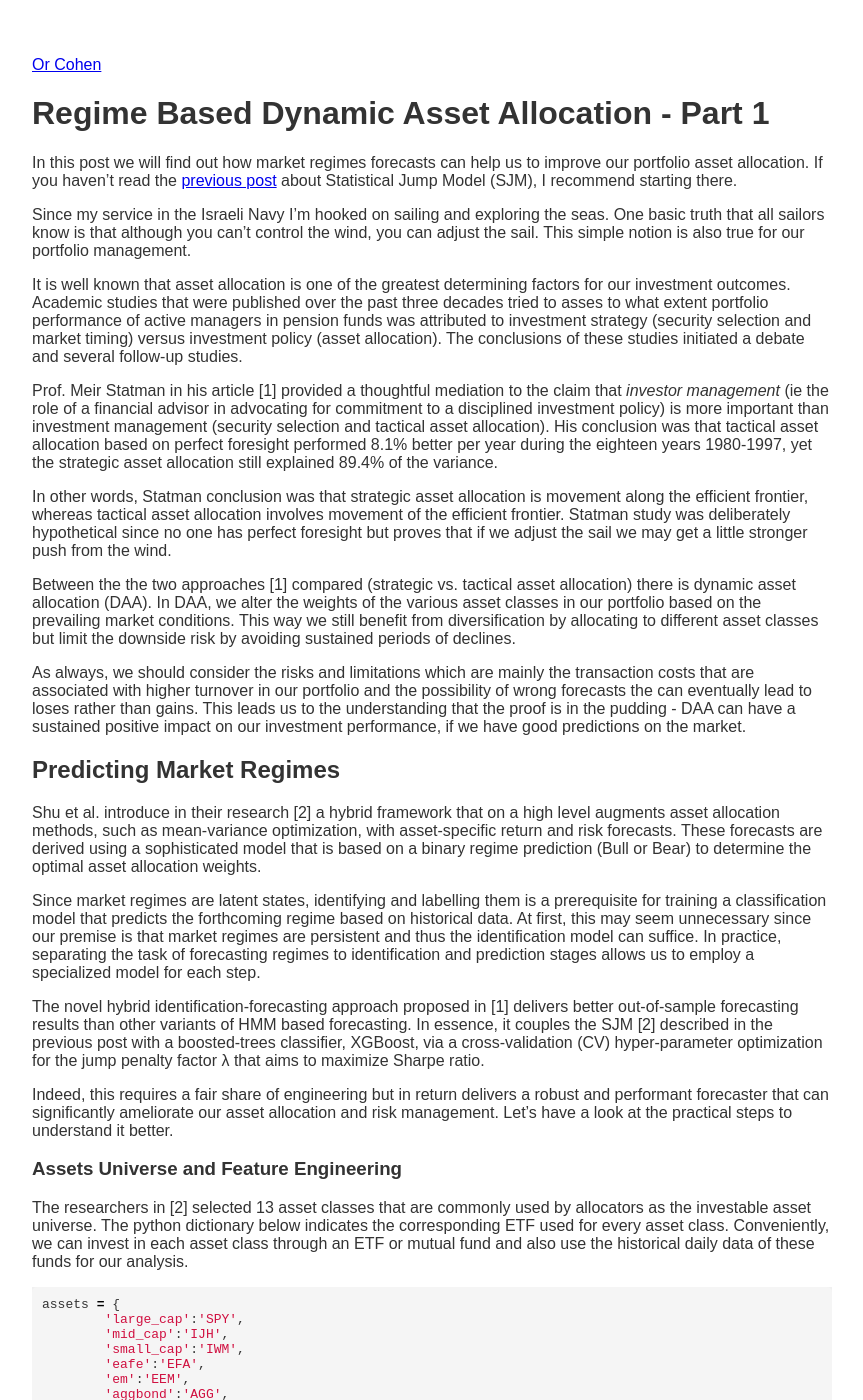
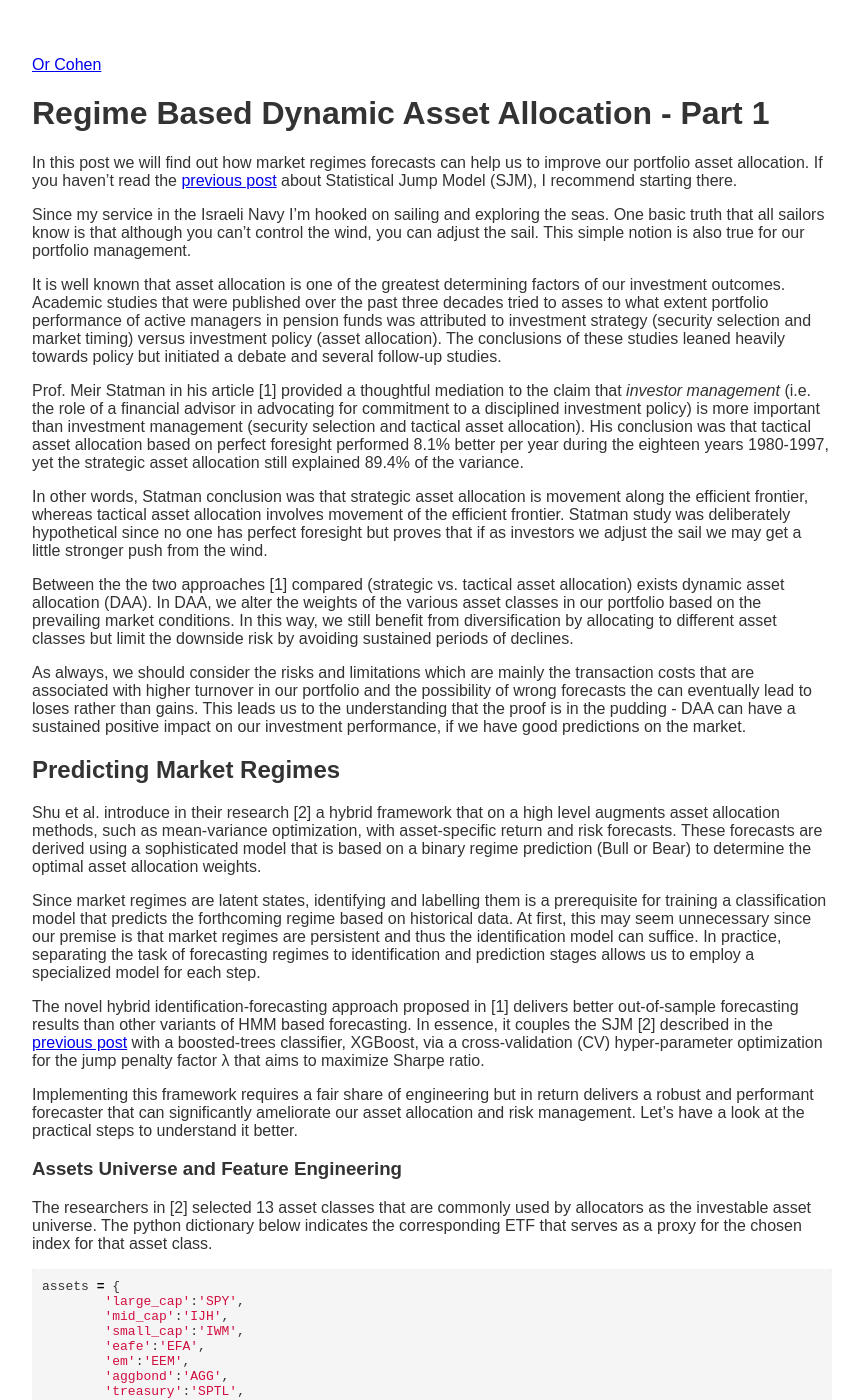
Before and after one commit to Cohen-Or/cohen-or.github.io, a Jekyll site: the page built from posts/rsaa1.md, in a window 1280 px wide and 1400 px high. Shown: the whole window, without its empty margins (208-1071 px from the left). Built offline with Jekyll 4.4.1, drawn with Linux system fonts in a browser that asks for light colours; our own code applies the rules of GitHub Pages for plain Markdown files; formulas are drawn with MathJax 3; some of the changed text lies outside the part shown.

Commit message:
Update rsaa1.md

````diff
--- a/posts/rsaa1.md
+++ b/posts/rsaa1.md
@@ -4,13 +4,13 @@
 
 Since my service in the Israeli Navy I'm hooked on sailing and exploring the seas. One basic truth that all sailors know is that although you can't control the wind, you can adjust the sail. This simple notion is also true for our portfolio management.
 
-It is well known that asset allocation is one of the greatest determining factors for our investment outcomes. Academic studies that were published over the past three decades tried to asses to what extent portfolio performance of active managers in pension funds was attributed to investment strategy (security selection and market timing) versus investment policy (asset allocation). The conclusions of these studies initiated a debate and several follow-up studies.
+It is well known that asset allocation is one of the greatest determining factors of our investment outcomes. Academic studies that were published over the past three decades tried to asses to what extent portfolio performance of active managers in pension funds was attributed to investment strategy (security selection and market timing) versus investment policy (asset allocation). The conclusions of these studies leaned heavily towards policy but initiated a debate and several follow-up studies.
 
-Prof. Meir Statman in his article [1] provided a thoughtful mediation to the claim that _investor management_ (ie the role of a financial advisor in advocating for commitment to a disciplined investment policy) is more important than investment management (security selection and tactical asset allocation). His conclusion was that tactical asset allocation based on perfect foresight performed 8.1% better per year during the eighteen years 1980-1997, yet the strategic asset allocation still explained 89.4% of the variance.
+Prof. Meir Statman in his article [1] provided a thoughtful mediation to the claim that _investor management_ (i.e. the role of a financial advisor in advocating for commitment to a disciplined investment policy) is more important than investment management (security selection and tactical asset allocation). His conclusion was that tactical asset allocation based on perfect foresight performed 8.1% better per year during the eighteen years 1980-1997, yet the strategic asset allocation still explained 89.4% of the variance.
 
-In other words, Statman conclusion was that strategic asset allocation is movement along the efficient frontier, whereas tactical asset allocation involves movement of the efficient frontier. Statman study was deliberately hypothetical since no one has perfect foresight but proves that if we adjust the sail we may get a little stronger push from the wind.
+In other words, Statman conclusion was that strategic asset allocation is movement along the efficient frontier, whereas tactical asset allocation involves movement of the efficient frontier. Statman study was deliberately hypothetical since no one has perfect foresight but proves that if as investors we adjust the sail we may get a little stronger push from the wind.
 
-Between the the two approaches [1] compared (strategic vs. tactical asset allocation) there is dynamic asset allocation (DAA). In DAA, we alter the weights of the various asset classes in our portfolio based on the prevailing market conditions. This way we still benefit from diversification by allocating to different asset classes but limit the downside risk by avoiding sustained periods of declines.
+Between the the two approaches [1] compared (strategic vs. tactical asset allocation) exists dynamic asset allocation (DAA). In DAA, we alter the weights of the various asset classes in our portfolio based on the prevailing market conditions. In this way, we still benefit from diversification by allocating to different asset classes but limit the downside risk by avoiding sustained periods of declines.
 
 As always, we should consider the risks and limitations which are mainly the transaction costs that are associated with higher turnover in our portfolio and the possibility of wrong forecasts the can eventually lead to loses rather than gains. This leads us to the understanding that the proof is in the pudding - DAA can have a sustained positive impact on our investment performance, if we have good predictions on the market.
 
@@ -20,12 +20,12 @@
 
 Since market regimes are latent states, identifying and labelling them is a prerequisite for training a classification model that predicts the forthcoming regime based on historical data. At first, this may seem unnecessary since our premise is that market regimes are persistent and thus the identification model can suffice. In practice, separating the task of forecasting regimes to identification and prediction stages allows us to employ a specialized model for each step.
 
-The novel hybrid identification-forecasting approach proposed in [1] delivers better out-of-sample forecasting results than other variants of HMM based forecasting. In essence, it couples the SJM [2] described in the previous post with a boosted-trees classifier, XGBoost, via a cross-validation (CV) hyper-parameter optimization for the jump penalty factor λ that aims to maximize Sharpe ratio.
+The novel hybrid identification-forecasting approach proposed in [1] delivers better out-of-sample forecasting results than other variants of HMM based forecasting. In essence, it couples the SJM [2] described in the [previous post](/posts/sjm.html) with a boosted-trees classifier, XGBoost, via a cross-validation (CV) hyper-parameter optimization for the jump penalty factor λ that aims to maximize Sharpe ratio.
 
-Indeed, this requires a fair share of engineering but in return delivers a robust and performant forecaster that can significantly ameliorate our asset allocation and risk management. Let's have a look at the practical steps to understand it better.
+Implementing this framework requires a fair share of engineering but in return delivers a robust and performant forecaster that can significantly ameliorate our asset allocation and risk management. Let's have a look at the practical steps to understand it better.
 
 ### Assets Universe and Feature Engineering
-The researchers  in [2] selected 13 asset classes that are commonly used by allocators as the investable asset universe. The python dictionary below indicates the corresponding ETF used for every asset class. Conveniently, we can invest in each asset class through an ETF or mutual fund and also use the historical daily data of these funds for our analysis.
+The researchers  in [2] selected 13 asset classes that are commonly used by allocators as the investable asset universe. The python dictionary below indicates the corresponding ETF that serves as a proxy for the chosen index for that asset class.
 
 ```python
 assets = {
@@ -45,9 +45,9 @@
 risk_free_rate = get_fred_data(series='TB3MS', frequency='m')
 ```
 
-These assets offer extensive diversification across various countries and asset classes, including both developed and emerging markets, and span all the major assets used by traditional allocators: equities, fixed income, real estate, and commodities.
+These asset class offer extensive diversification across macroeconomic factors and various countries, including both developed and emerging markets, and span all the major assets used by traditional allocators: equities, fixed income, real estate, and commodities.
 
-For the first stage of the framework, classification to regimes using the continuous SJM, the set of features will be derived from the historic daily excess returns (ie. over the risk free rate) of each asset. These features are the EWMA of raw-returns, log-drawdown and Sortino ratio across 3 different half-life values: 5,10,21.  We get the Sotrino ratio from the division of the EWMA return by EWMA log-drawdown for the same half-life value. In essence, these features capture the recent excess returns, down-side risk and down-side risk adjusted returns for each asset.
+For the first stage of the framework, classification to regimes using the continuous SJM, the set of features will be derived from the historic daily excess returns (i.e. over the risk free rate) of each asset. These features are the EWMA of raw-returns, log-drawdown and Sortino ratio across 3 different half-life values: 5,10,21.  We get the Sotrino ratio from the division of the EWMA return by EWMA log-drawdown for the same half-life value. In essence, these features capture the recent excess returns, down-side risk and down-side risk adjusted returns for each asset.
 
 $$
 \text{EWMA Log drawdown} = \frac{1}{2} \log\left( \text{EWMA}_{\text{halflife} = hl}\left( \left( \begin{cases}
@@ -90,7 +91,7 @@
         jm = JumpModel(n_components=2, jump_penalty=jump_penalty, cont=False)
         # fit jump model
         jm.fit(X1.loc[lookback_window], returns.loc[lookback_window], sort_by="cumret")
-        # # make labels
+        # make labels
         regime_labels = jm.predict(X1.loc[lookback_window])
         # merge asset class specific features with macro features
         predictors = X1.merge(X2,left_index=True,right_index=True, how='left')
@@ -138,12 +139,12 @@
 
 ### Outcomes
 
- The figures below plot the regime forecasts for LargeCap stocks, REITs and the US AggBond index. Observing these results provide us several practical conclusions and considerations. For a complete comparison of the hybrid approach (JM-XGB) with the buy and hold strategy and JM alone see the table at the end of this section.
+ Observing the model results provide us several practical conclusions and considerations. For a complete comparison of the hybrid approach (JM-XGB) with the buy and hold strategy and JM alone see the table at the end of this section.
 
 ![LargeCap Wealth Curve](/images/rsaa1.png)
 ![REIT Wealth Curve](/images/rsaa2.png)
 ![AggBond Wealth Curve](/images/rsaa3.png)
-Source: [1]
+Regime forecasts of JM_XGB for LargeCap stocks, REITs and the US AggBond index. Source: [1]
 
 A birds eye-view of all three proves that the optimized market regime forecasts are distinct to each asset class and hence a tailored model for each is preferable. For instance the early impact that the subprime mortgage crisis had on REITs is reflected in the earlier bearish regime forecast for REITs compared to LargeCaps.
 
@@ -151,16 +152,16 @@
 
 One noticeable challenge for the model is evident by the bearish forecasts for AggBond which constitute 42% of the periods, considerably higher than the 21% for LargeCaps and 18% for REITs. According to the research, this is a result of creating features based on excess returns since during periods of high interest rate the excess return of AggBond is diminished. The higher Sharpe Ratio of the buy-and-hold strategy on Gold (see table below) is another evidence of that issue.
 
-Another challenge, that in a way is here to stay, is the delay of forecasts evident by several bear regime forecasts that lagged significant drops; for example during the 2015-2016 market selloff for LargeCaps as result of Brexit, the Greek debt default and the Chinese stock market turmoil. Still, until we find that crystal ball, this model proves significantly better than the buy-and-hold strategy.
+Another challenge, that in a way is here to stay, is the delay of forecasts evident by several bear regime forecasts that lagged significant drops; for example during the 2015-2016 market selloff for LargeCaps as result of Brexit, the Greek debt default and the Chinese stock market turmoil. With that, until we find that crystal ball, this model proves significantly better than the buy-and-hold strategy.
 
 ![Performance benchmarks](/images/rsaa4.png)
+Performance metrics for the 0/1 strategy applied to individual assets vs. buy and hold, between 2007-2023. A one-way transaction cost of 5 basis points was applied.
 Source: [1]
-Note: A one-way transaction cost of 5 basis points was applied.
 
 ## Midpoint Conclusion
 The outcomes in the table above prove the power of incorporating market regimes in our risk and portfolio management, even when used only as a simple kill switch (0/1 strategy). It is particularly effective for mitigating the downside risk as evident by the lower maximum drawdown across all asset classes.
 
-In the next post we will see how we can incorporate the regime forecasts in our portfolio management and discover the benefits of that.
+In the next post we will see the benefits of incorporate the regime forecasts in our asset allocation decision making process.
 
 ___
 References:
````
Also changed, not shown: other parts of posts/rsaa1.md (+4 -3 lines).
